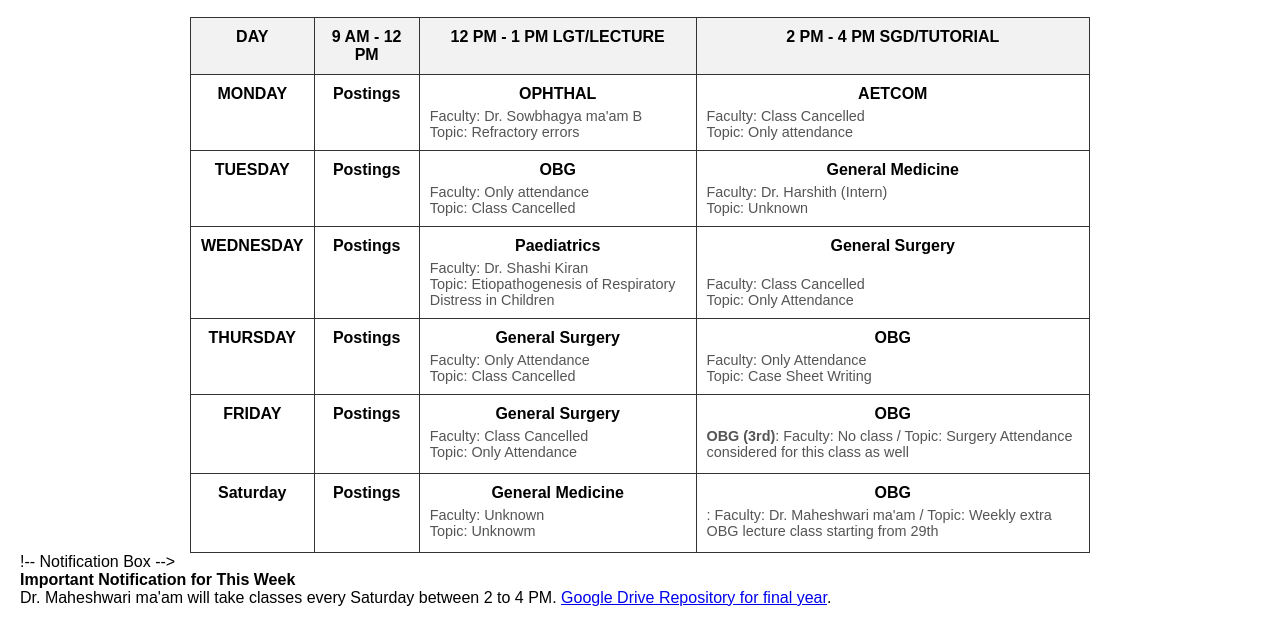
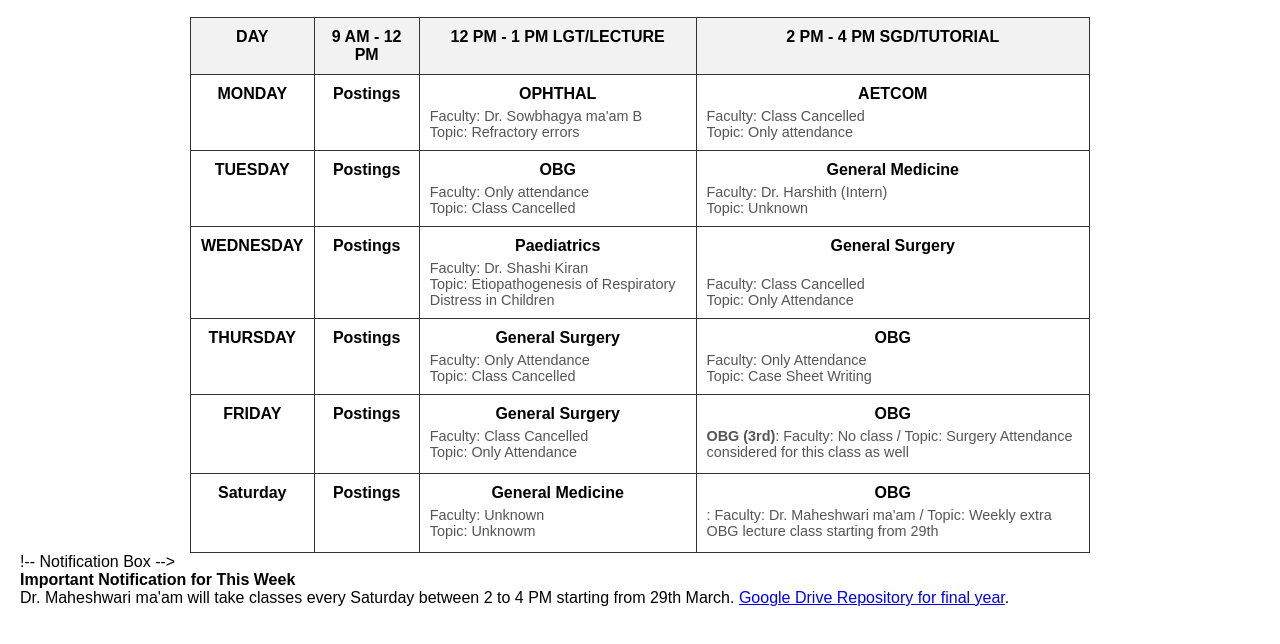
Before and after one commit to pandeypiyush02/Nirvana, a plain HTML site: page index.html in a window 1280 px wide. Shown: the part 110-754 px from the top of the page. Drawn offline with Linux system fonts and the light colour scheme.

Commit message:
Update index.html

```diff
--- a/index.html
+++ b/index.html
@@ -222,7 +222,7 @@
 !-- Notification Box -->
 <div class="notification-box">
   <strong>Important Notification for This Week</strong><br/>
-  Dr. Maheshwari ma'am will take classes every Saturday between 2 to 4 PM.
+  Dr. Maheshwari ma'am will take classes every Saturday between 2 to 4 PM starting from 29th March.
   <a href="https://bit.ly/41nZKj6" target="_blank">Google Drive Repository for final year</a>.
 </div>
 </body>
```
